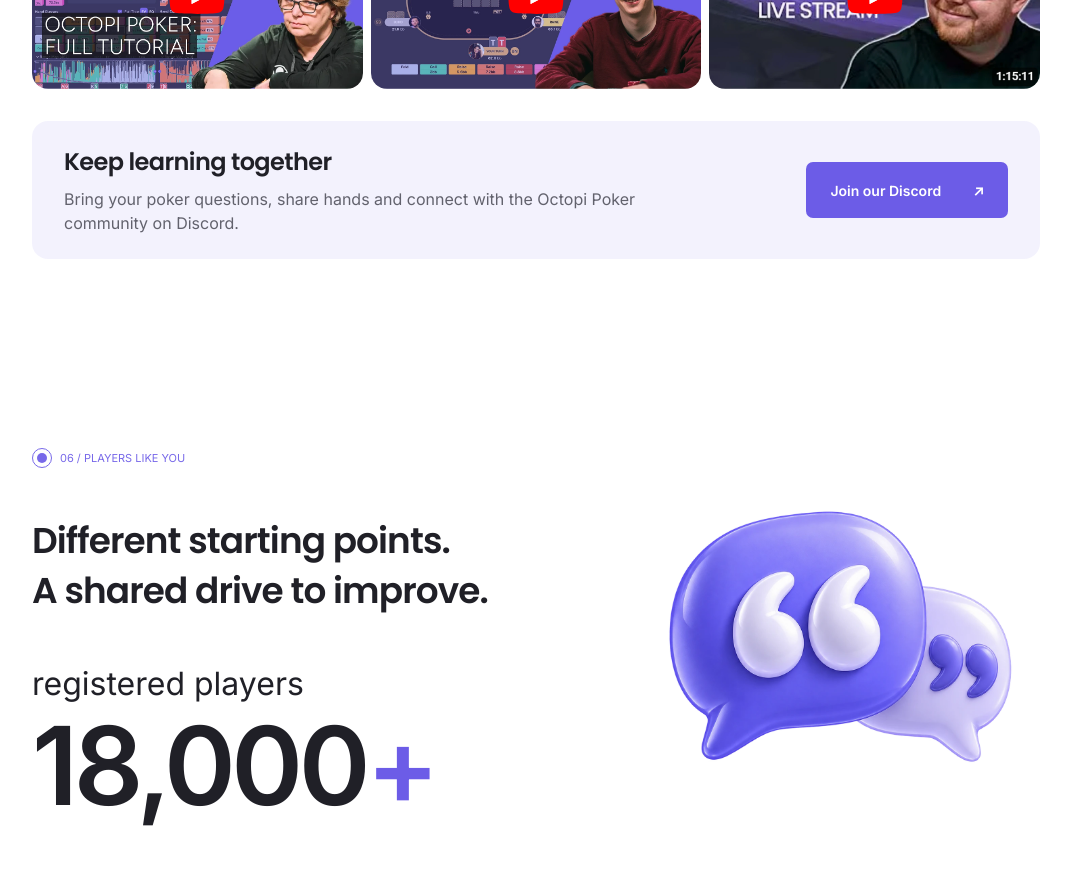
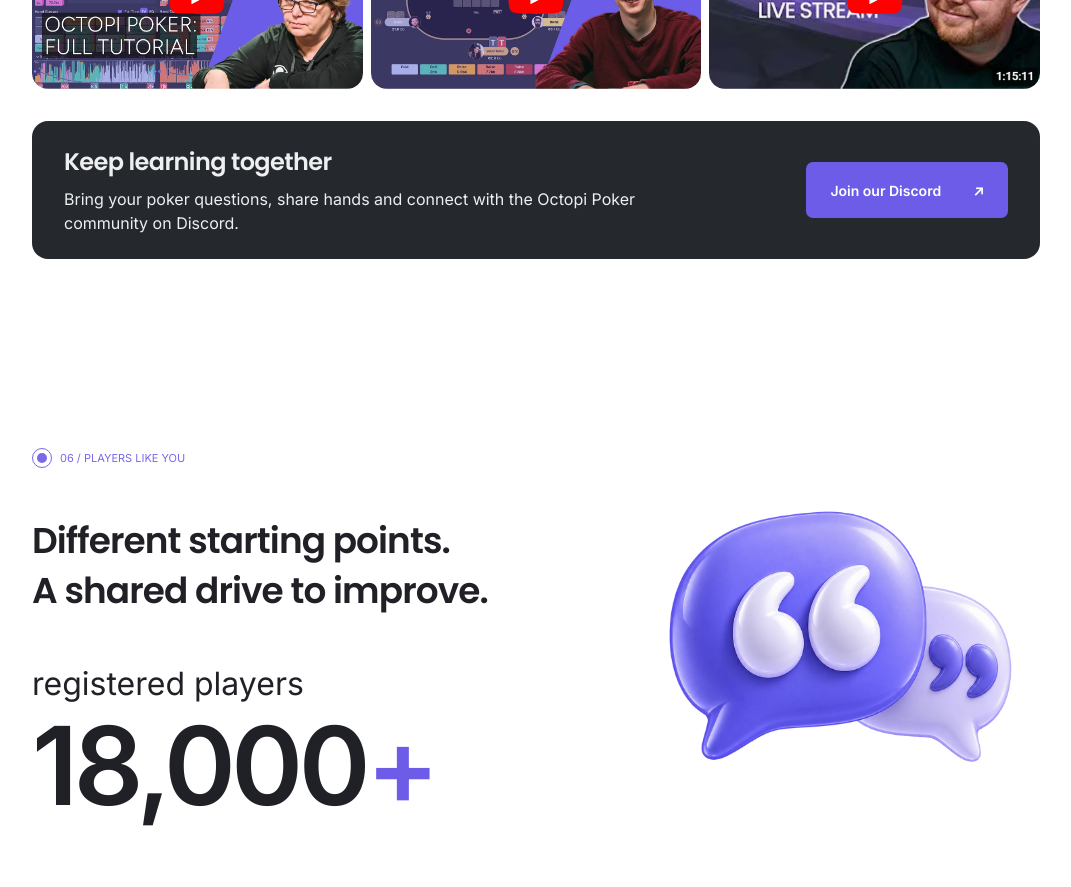
Before and after one commit to TTeHcuoHeP/octopi-poker, a React (Vite) app: page / in a window 1280 px wide. Shown: the part 5000-5887 px from the top of the page, without its empty margins (104-1175 px from the left). Built offline with nearby package versions, Linux system fonts and the light colour scheme.

Commit message:
Update site

```diff
--- a/src/styles.css
+++ b/src/styles.css
@@ -534,7 +534,7 @@
 .app .floating-nav .nav-bottom{padding-top:16px;margin-top:16px;border-top:1px solid #ffffff20}
 @media(min-width:761px) and (max-height:600px){.app .floating-nav{padding:12px 0}.app .floating-nav a,.app .floating-nav button{height:36px}.app .floating-nav .nav-links{gap:4px}.app .floating-nav .nav-bottom{padding-top:8px;margin-top:8px}}
 
-.community-callout{display:flex;align-items:center;justify-content:space-between;gap:32px;padding:24px 32px;margin-top:32px;border-radius:16px;background:rgba(108,92,231,.08)}.community-callout h3{font-size:24px;color:var(--ink)}.community-callout p{font-size:16px;line-height:1.5;margin-top:8px;max-width:640px;color:var(--muted)}.community-callout .primary{flex-shrink:0;background:#6c5ce7;color:#fff}.players-card:has(.review-role) h3{margin-bottom:8px}.players-card .review-role{font-size:12px;line-height:1.5;color:#fff;margin:0 0 20px;font-weight:500;opacity:.9}
+.community-callout{display:flex;align-items:center;justify-content:space-between;gap:32px;padding:24px 32px;margin-top:32px;border-radius:16px;background:#25282D;color:#EEEFF1}.community-callout h3{font-size:24px;color:#EEEFF1}.community-callout p{font-size:16px;line-height:1.5;margin-top:8px;max-width:640px;color:#EEEFF1}.community-callout .primary{flex-shrink:0;background:#6c5ce7;color:#fff}.players-card:has(.review-role) h3{margin-bottom:8px}.players-card .review-role{font-size:12px;line-height:1.5;color:#fff;margin:0 0 20px;font-weight:500;opacity:.9}
 @media(max-width:760px){.community-callout{flex-direction:column;align-items:flex-start;padding:24px;gap:24px}}
 .app .floating-nav a:hover,.app .floating-nav a:focus-visible{background:#6c5ce7;color:#fff}
 
@@ -673,3 +673,12 @@
 .hero-bottom .hero-social-proof p,
 .hero-bottom .hero-benefits-pill .hero-benefit h3,
 .hero-bottom .hero-benefits-pill .hero-benefit p{font-size:14px}
+
+/* Subtle independent hover motion inside the hero benefits capsule. */
+.hero-benefits-pill .hero-medal{transition:transform .3s ease;transform-origin:center}
+.hero-benefits-pill .hero-benefit>div{transition:transform .3s ease;transform-origin:center}
+@media(hover:hover) and (pointer:fine) and (prefers-reduced-motion:no-preference){
+ .hero-benefits-pill .hero-medal:hover{transform:scale(1.08)}
+ .hero-benefits-pill .hero-benefit:hover>div{transform:scale(1.035)}
+}
+@media(prefers-reduced-motion:reduce){.hero-benefits-pill .hero-medal,.hero-benefits-pill .hero-benefit>div{transition:none;transform:none}}
```
